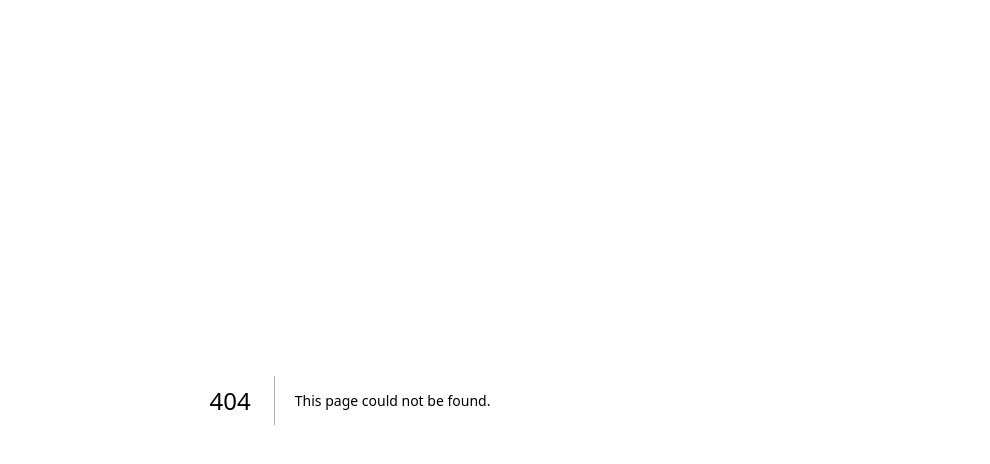
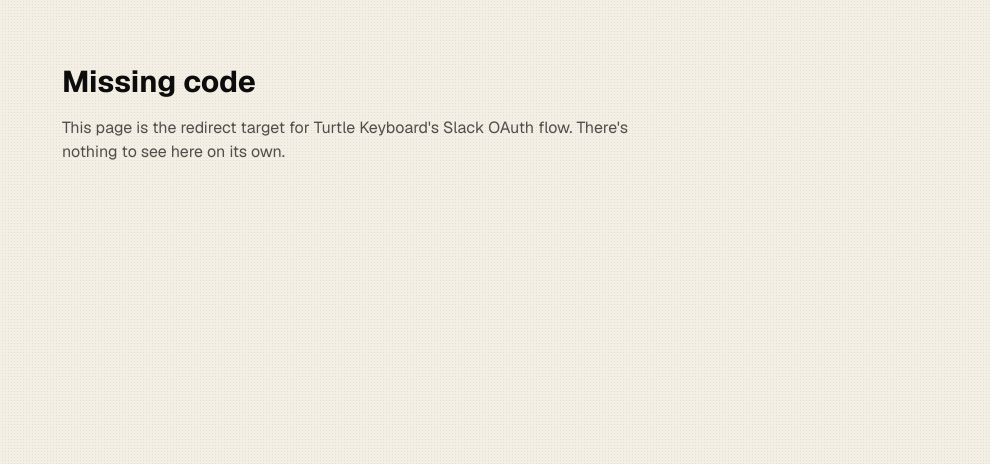
Before and after one commit to princeku07/turtle-keyboard, a Next.js app in the folder lading-app/: page /oauth/slack in a window 1280 px wide. Before the commit this address had no page. Shown: the top 464 px of the page, without its empty margins (290-1280 px from the left). Built offline with nearby package versions, Linux system fonts and the light colour scheme.

Commit message:
added slack

```diff
--- a/lading-app/app/components/HeroClient.tsx
+++ b/lading-app/app/components/HeroClient.tsx
@@ -163,7 +163,7 @@
       <div className="mx-auto max-w-[1400px] w-full px-5 sm:px-6 pt-6 sm:pt-10 text-center">
         <div className="inline-flex items-center gap-2 font-mono text-[10px] sm:text-xs uppercase tracking-widest bg-ink text-cream px-3 py-1.5 rounded-full mb-5 sm:mb-7">
           <span className="w-2 h-2 rounded-full bg-[#15803d] animate-pulse" />
-          now in closed alpha · ios first
+          now in closed alpha · android first
         </div>
 
         <h1 className="font-sans font-black tracking-[-0.04em] leading-[0.92] text-[clamp(2.75rem,9vw,6rem)] min-h-[1.05em] break-words">
--- /dev/null
+++ b/lading-app/app/oauth/slack/page.tsx
@@ -0,0 +1,86 @@
+"use client";
+
+import { Suspense, useEffect, useState } from "react";
+import { useSearchParams } from "next/navigation";
+
+/**
+ * OAuth redirect landing page for Slack. Mirrors /oauth/notion.
+ * Android App Links should intercept this URL and hand the request to the
+ * installed Turtle Keyboard app (see /.well-known/assetlinks.json).
+ */
+export default function SlackOAuthRedirect() {
+  return (
+    <Suspense fallback={<Shell title="Loading…" />}>
+      <Body />
+    </Suspense>
+  );
+}
+
+function Body() {
+  const params = useSearchParams();
+  const code = params.get("code");
+  const error = params.get("error");
+  const [intent, setIntent] = useState<string | null>(null);
+
+  useEffect(() => {
+    if (!code) return;
+    const fallback = `turtlekeyboard://slack-redirect?code=${encodeURIComponent(code)}`;
+    setIntent(fallback);
+    window.location.href = fallback;
+  }, [code]);
+
+  if (error) {
+    return (
+      <Shell title="Slack declined">
+        <p className="text-ink/70">
+          Slack returned an error: <code>{error}</code>
+        </p>
+      </Shell>
+    );
+  }
+
+  if (!code) {
+    return (
+      <Shell title="Missing code">
+        <p className="text-ink/70">
+          This page is the redirect target for Turtle Keyboard&apos;s Slack
+          OAuth flow. There&apos;s nothing to see here on its own.
+        </p>
+      </Shell>
+    );
+  }
+
+  return (
+    <Shell title="Opening Turtle Keyboard…">
+      <p className="text-ink/70">
+        If the app didn&apos;t open automatically, install Turtle Keyboard and
+        retry — or tap the link below.
+      </p>
+      {intent && (
+        <a
+          href={intent}
+          className="mt-6 inline-block border-2 border-ink bg-[#15803d] px-5 py-3 text-cream shadow-[4px_4px_0_0_var(--ink)]"
+        >
+          Open in Turtle Keyboard
+        </a>
+      )}
+    </Shell>
+  );
+}
+
+function Shell({
+  title,
+  children,
+}: {
+  title: string;
+  children?: React.ReactNode;
+}) {
+  return (
+    <main className="grain min-h-screen bg-cream px-6 py-16 text-ink">
+      <div className="mx-auto max-w-xl">
+        <h1 className="text-3xl font-bold">{title}</h1>
+        <div className="mt-4">{children}</div>
+      </div>
+    </main>
+  );
+}
```
Also changed, not shown: 17 other files (tests, documents, lock files or other folders).
